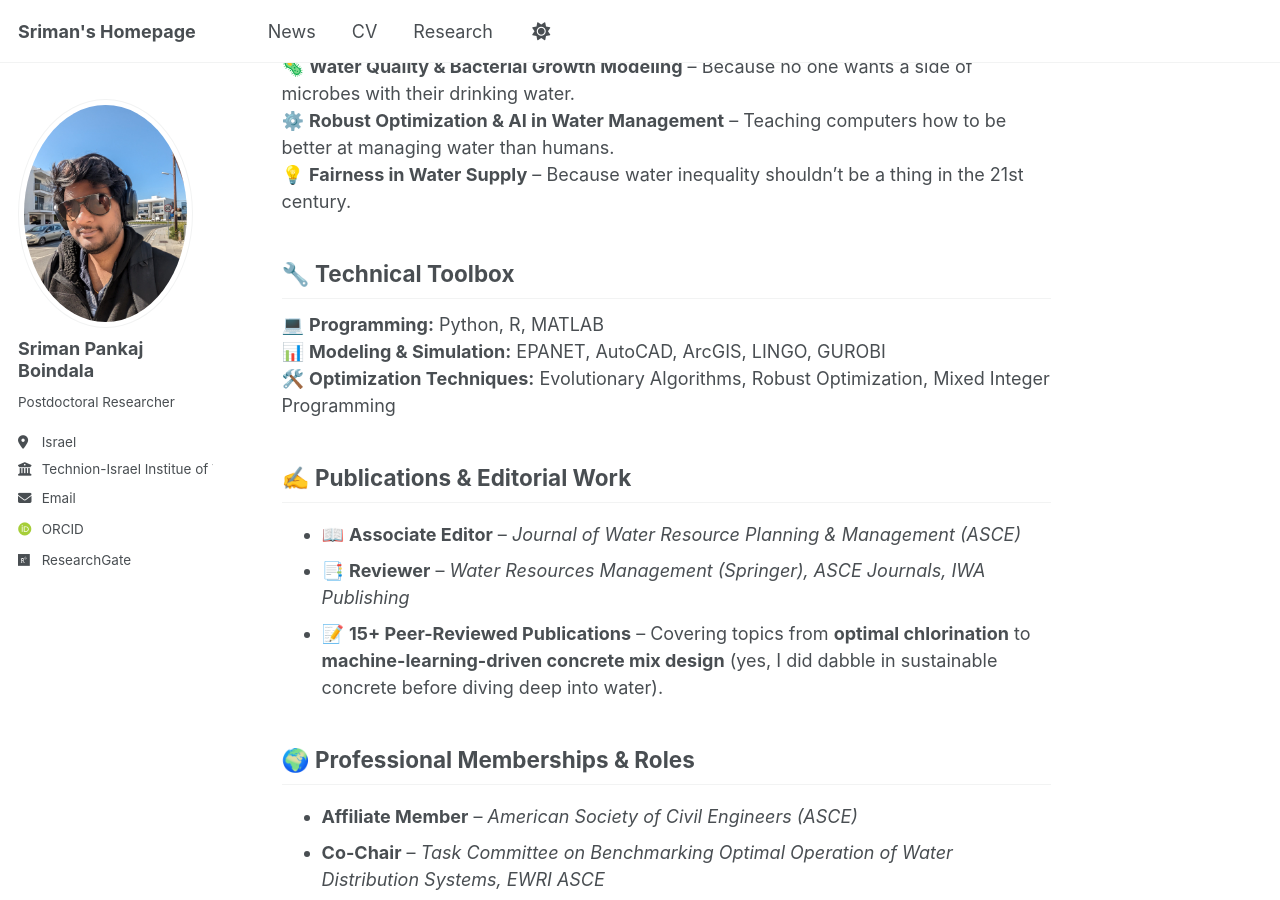
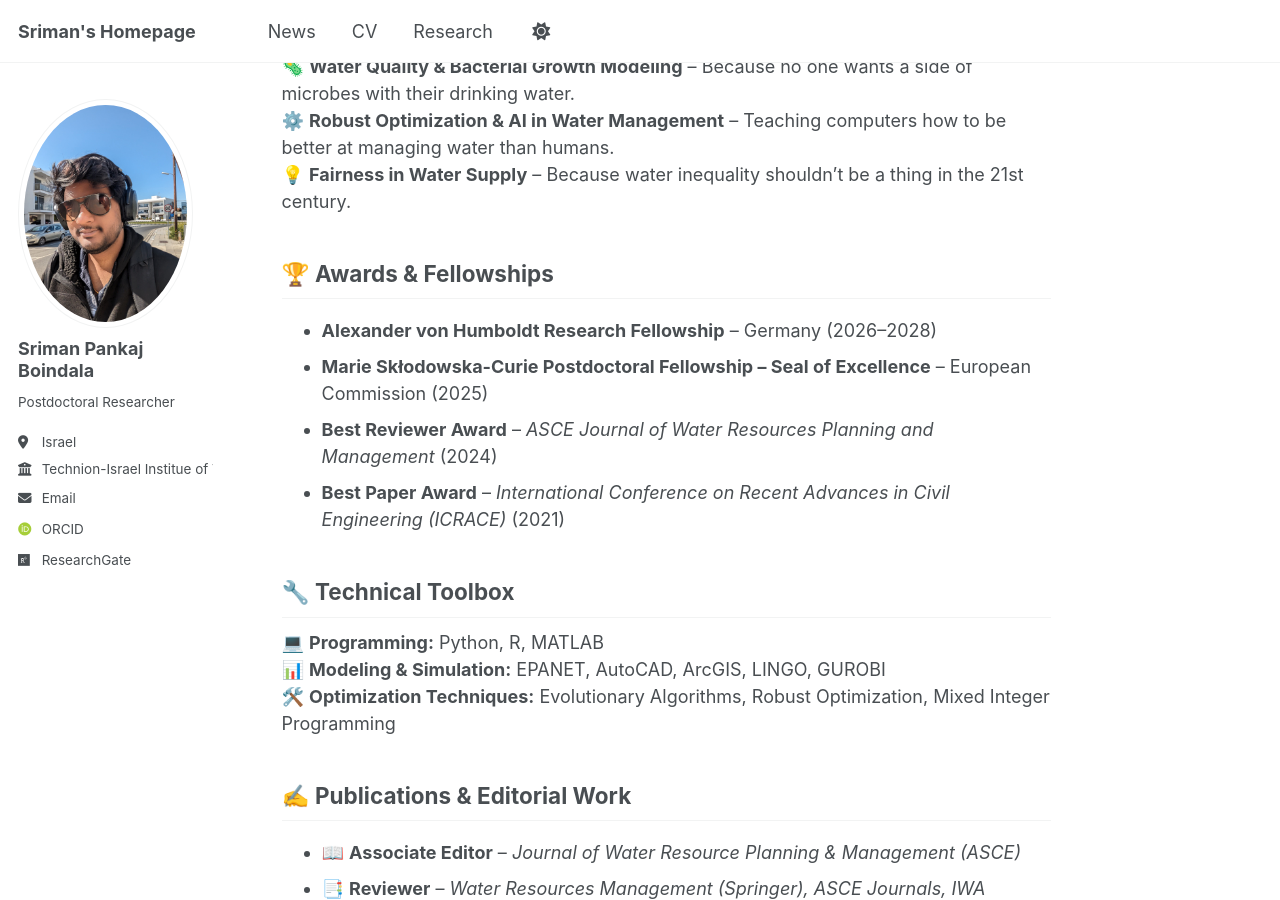
Before and after one commit to srimanpankaj/s, a Jekyll site: the page built from _pages/about.md, in a window 1280 px wide and 900 px high, scrolled down 959 px. Built offline with Jekyll 4.4.1, drawn with Linux system fonts in a browser that asks for light colours; some web fonts are replaced; a script that is not in the unit is left out.

Commit message:
Update about.md

```diff
--- a/_pages/about.md
+++ b/_pages/about.md
@@ -27,6 +27,12 @@ Before this, I was part of the **ERC Synergy Grant "Water Futures"** project at
 ⚙️ **Robust Optimization & AI in Water Management** – Teaching computers how to be better at managing water than humans.
 💡 **Fairness in Water Supply** – Because water inequality shouldn’t be a thing in the 21st century.
 
+## 🏆 Awards & Fellowships
+- **Alexander von Humboldt Research Fellowship** – Germany (2026–2028)
+- **Marie Skłodowska-Curie Postdoctoral Fellowship – Seal of Excellence** – European Commission (2025)
+- **Best Reviewer Award** – *ASCE Journal of Water Resources Planning and Management* (2024)
+- **Best Paper Award** – *International Conference on Recent Advances in Civil Engineering (ICRACE)* (2021)
+
 ## 🔧 Technical Toolbox
 💻 **Programming:** Python, R, MATLAB
 📊 **Modeling & Simulation:** EPANET, AutoCAD, ArcGIS, LINGO, GUROBI
```
